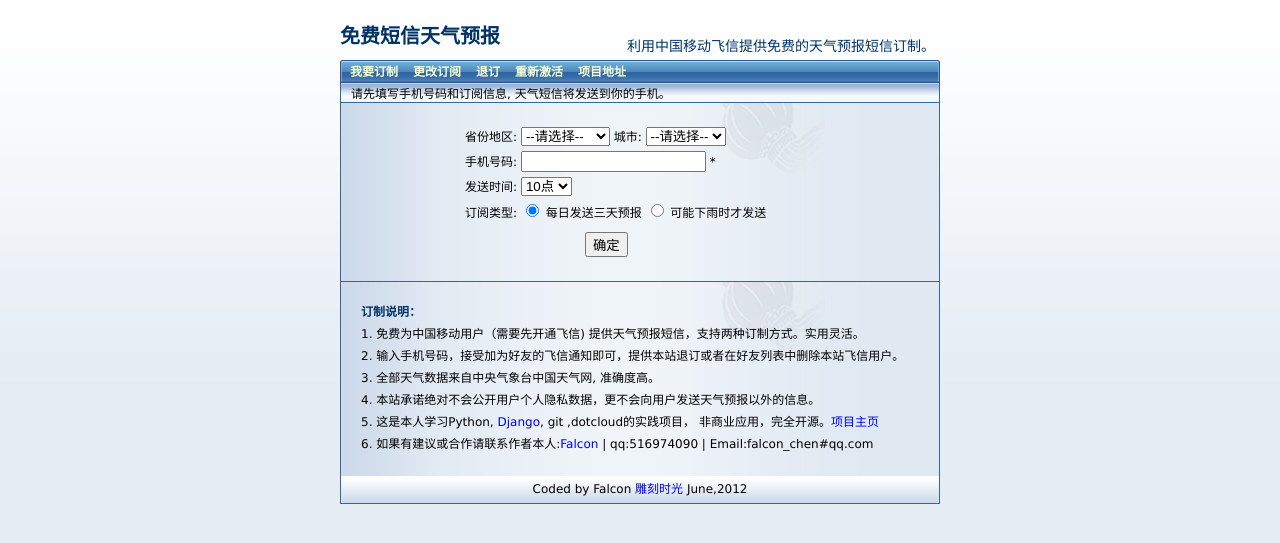
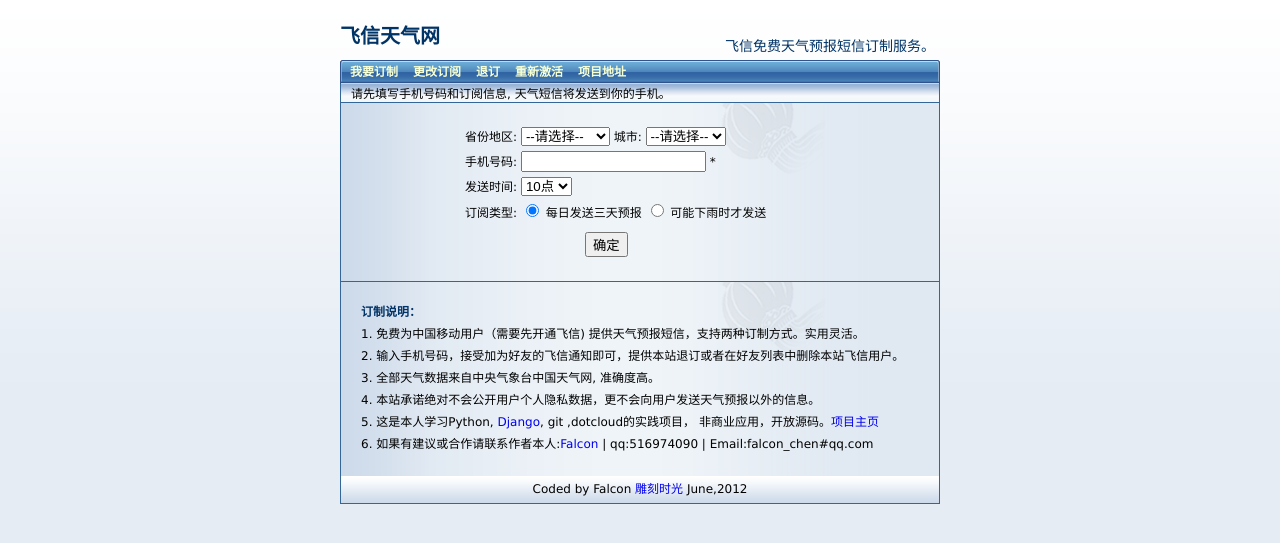
Before and after one commit to falconchen/FetionWether, a Django app: page / in a window 1280 px wide. Shown: the top 543 px of the page. Run offline with Django 3.2, Linux system fonts and the light colour scheme; parts of the project's set-up code (start-up, migrations or seed data) failed here and were passed over; some libraries are stand-ins or nearby versions.

```diff
--- a/hello/weather/templates/base.html
+++ b/hello/weather/templates/base.html
@@ -39,7 +39,7 @@ ul,li {margin:0;padding:0}
 
 <dd> 4. 本站承诺绝对不会公开用户个人隐私数据，更不会向用户发送天气预报以外的信息。
 </dd>
-<dd>5. 这是本人学习Python, <a href="www.djangoproject.com" target="_blank" >Django</a>, git ,dotcloud的实践项目， 非商业应用，完全开源。<a target="_blank" href="https://github.com/falconchen/FetionWether">项目主页</a></dd>
+<dd>5. 这是本人学习Python, <a href="www.djangoproject.com" target="_blank" >Django</a>, git ,dotcloud的实践项目， 非商业应用，开放源码。<a target="_blank" href="https://github.com/falconchen/FetionWether">项目主页</a></dd>
 
 <dd>6. 如果有建议或合作请联系作者本人:<a href="www.onephper.tk">Falcon</a> | qq:516974090 | Email:falcon_chen#qq.com</dd>
 </dl>
--- a/hello/weather/templates/index.html
+++ b/hello/weather/templates/index.html
@@ -18,8 +18,8 @@
 {% block title %} 免费订制短信天气预报首页 {% endblock %}
 
 {% block content %}
-<h1><a href="/" title="用手机订阅你的天气">免费短信天气预报</a></h1>
-<h2>利用中国移动飞信提供免费的天气预报短信订制。</h2>
+<h1><a href="/" title="用手机订阅你的天气">飞信天气网</a></h1>
+<h2>飞信免费天气预报短信订制服务。</h2>
 {% block nav %}
 <div id="nav">
     <span class="leftBorder"></span>
```
Also changed, not shown: hello/weather/models.py (+4 -3 lines).
